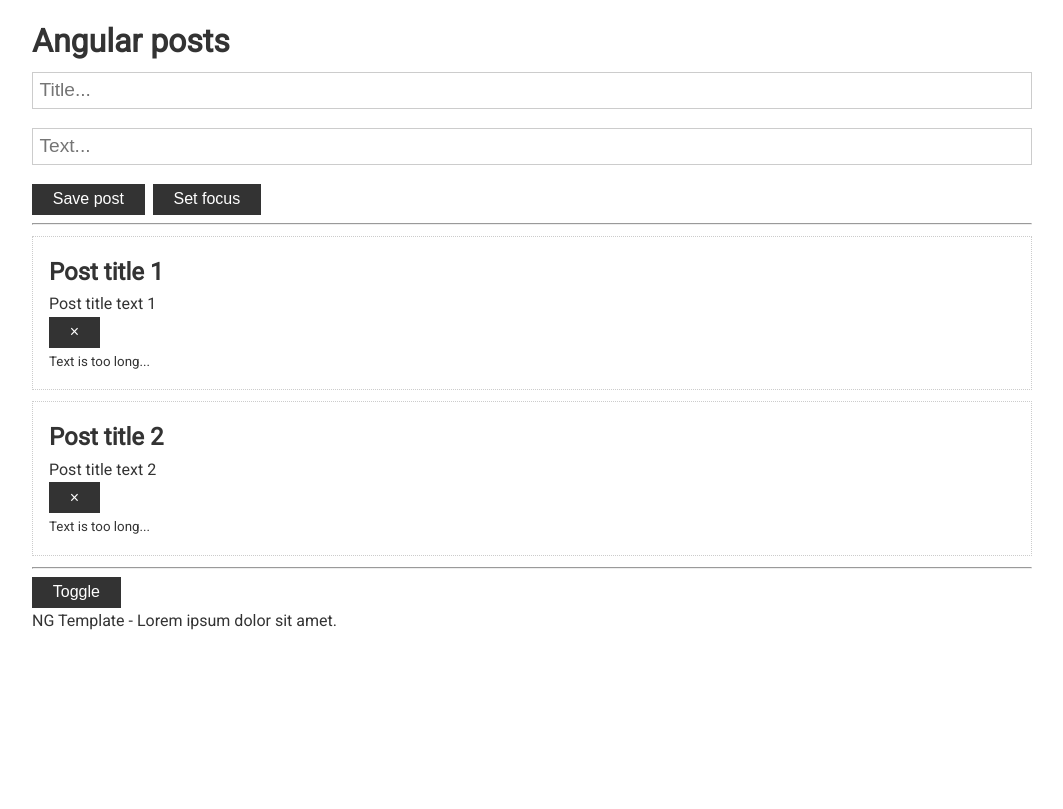
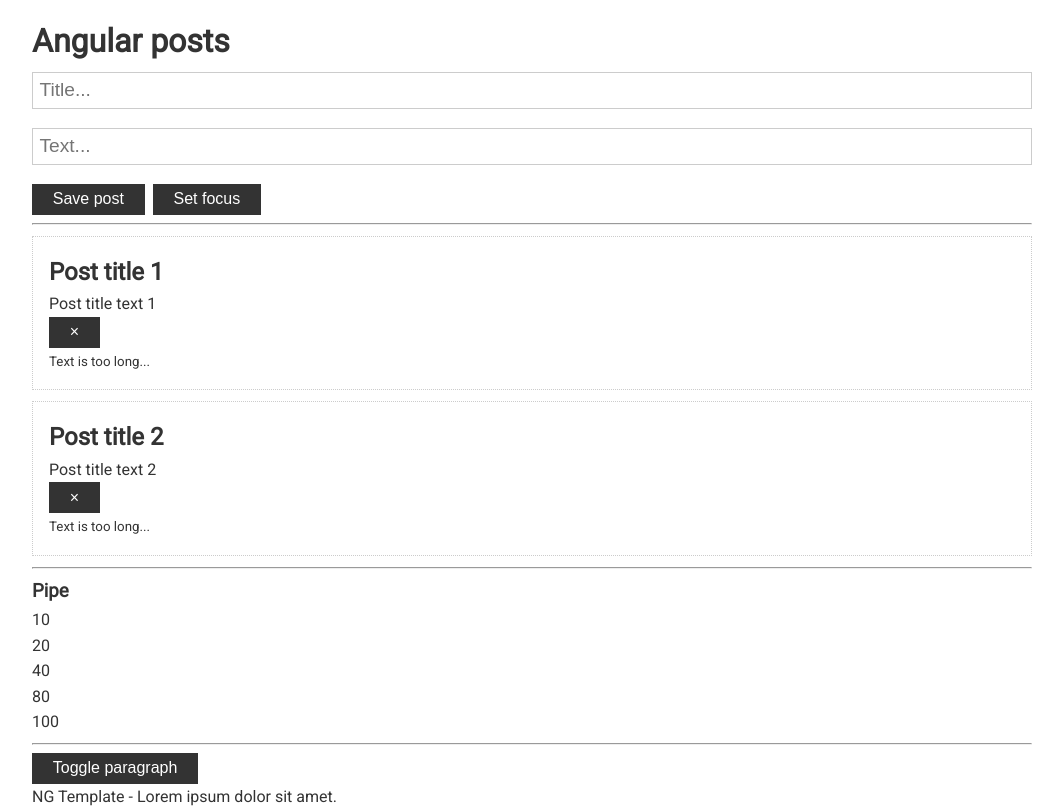
Before and after one commit to m0zgen/angular-posts, an Angular app: page / in a window 1280 px wide. Shown: the whole page, without its empty margins (108-1171 px from the left). Built offline with nearby package versions, Linux system fonts and the light colour scheme.

Commit message:
custom multyby pipe

```diff
--- a/src/app/app.component.html
+++ b/src/app/app.component.html
@@ -26,7 +26,18 @@
 
   <hr>
 
-  <button class="btn" (click)="isVisible = !isVisible">Toggle</button>
+  <h3>Pipe</h3>
+
+  <p>{{ 10 | multyby }}</p>
+  <p>{{ 10 | multyby:2 }}</p>
+  <p>{{ 10 | multyby:4 }}</p>
+  <p>{{ 10 | multyby:8 }}</p>
+  <p>{{ 10 | multyby:10 }}</p>
+
+  <hr>
+
+  <button class="btn" (click)="isVisible = !isVisible">Toggle paragraph</button>
+  <br>
 
   <div *appIfnot="!isVisible">
     <p>Lorem ipsum dolor sit amet, consectetur adipisicing elit. Eius eligendi magnam, nobis odit repudiandae voluptate.</p>
--- a/src/app/app.module.ts
+++ b/src/app/app.module.ts
@@ -7,6 +7,7 @@
 import { FormsModule } from '@angular/forms';
 import { StyleDirective } from './directives/style.directive';
 import { IfnotDirective } from './directives/ifnot.directive';
+import { MultyByPipe } from './pipes/multy-by.pipe';
 
 @NgModule({
   declarations: [
@@ -14,7 +15,8 @@
     PostFormComponent,
     PostComponent,
     StyleDirective,
-    IfnotDirective
+    IfnotDirective,
+    MultyByPipe
   ],
   imports: [
     BrowserModule,
--- /dev/null
+++ b/src/app/pipes/multy-by.pipe.ts
@@ -0,0 +1,12 @@
+import {Pipe, PipeTransform} from '@angular/core';
+
+@Pipe({
+  name: 'multyby'
+})
+
+export class MultyByPipe implements PipeTransform {
+  transform(num: number, pow: number = 1): number {
+    return num * pow;
+  }
+
+}
```
